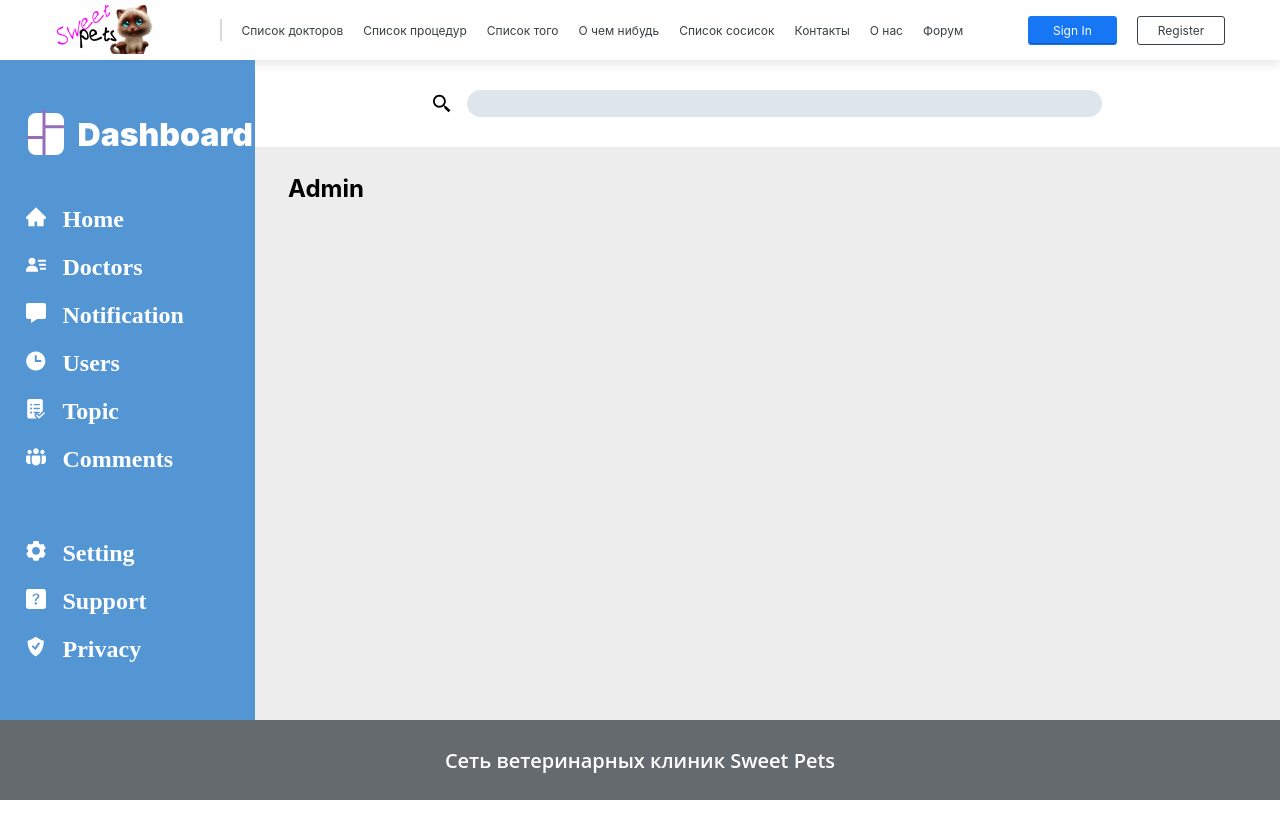
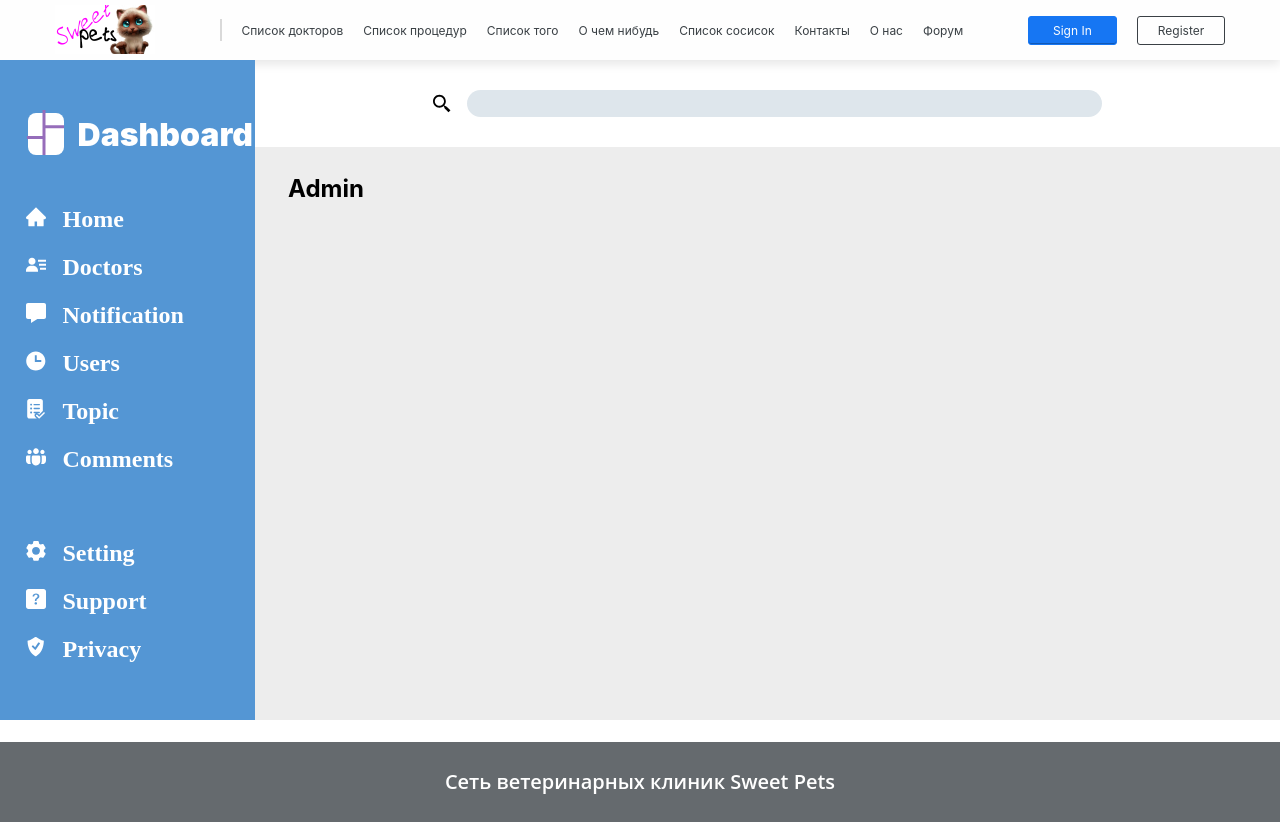
Before and after one commit to WolfGray101/veterinary, a React (Create React App) app: page /admin in a window 1280 px wide. Before the commit the page ends 800 px from the top, so only its background shows below. Built offline with nearby package versions, Linux system fonts and the light colour scheme.

Commit message:
fix footer

```diff
--- /dev/null
+++ b/src/app/App.module.scss
@@ -0,0 +1,8 @@
+.layout {
+    display: flex;
+    flex-direction: column;
+    min-height: 95.2vh;
+}
+.layout_page {
+    flex: 1;
+}
--- a/src/app/App.tsx
+++ b/src/app/App.tsx
@@ -2,7 +2,7 @@ import { Route, Routes } from 'react-router-dom';
 import Landing from '../features/landing/Landing';
 import Header from '../widgets/HeaderWidget';
 import Footer from '../widgets/FooterWidget';
-
+import cl from './App.module.scss';
 import {
   AdminPage,
   ClientPage,
@@ -28,9 +28,10 @@ import {
 
 function App(): JSX.Element {
   return (
-    <div className="layout">
+    <>
       <Header />
-      <div className="layout_page">
+      <div className={cl.layout}>
+        <div className={cl.layout_page}>
           <main>
             <Routes>
               <Route path="/" element={<Landing />} />
@@ -39,7 +40,10 @@ function App(): JSX.Element {
               <Route path="/admin" element={<AdminPage />}>
                 <Route path="home" element={<AdminHomePage />} />
                 <Route path="doctors" element={<AdminDoctorsPage />} />
-              <Route path="notification" element={<AdminNotificationsPage />} />
+                <Route
+                  path="notification"
+                  element={<AdminNotificationsPage />}
+                />
                 <Route path="users" element={<AdminUsersPage />} />
                 <Route path="topic" element={<AdminTopicPage />} />
                 <Route path="comments" element={<AdminCommentsPage />} />
@@ -54,9 +58,10 @@ function App(): JSX.Element {
               <Route path="/petFindPage" element={<PetFindPage />} />
             </Routes>
           </main>
+        </div>
         <Footer />
       </div>
-    </div>
+    </>
   );
 }
 
```
Lines whose indentation alone changed are shown as unchanged.
